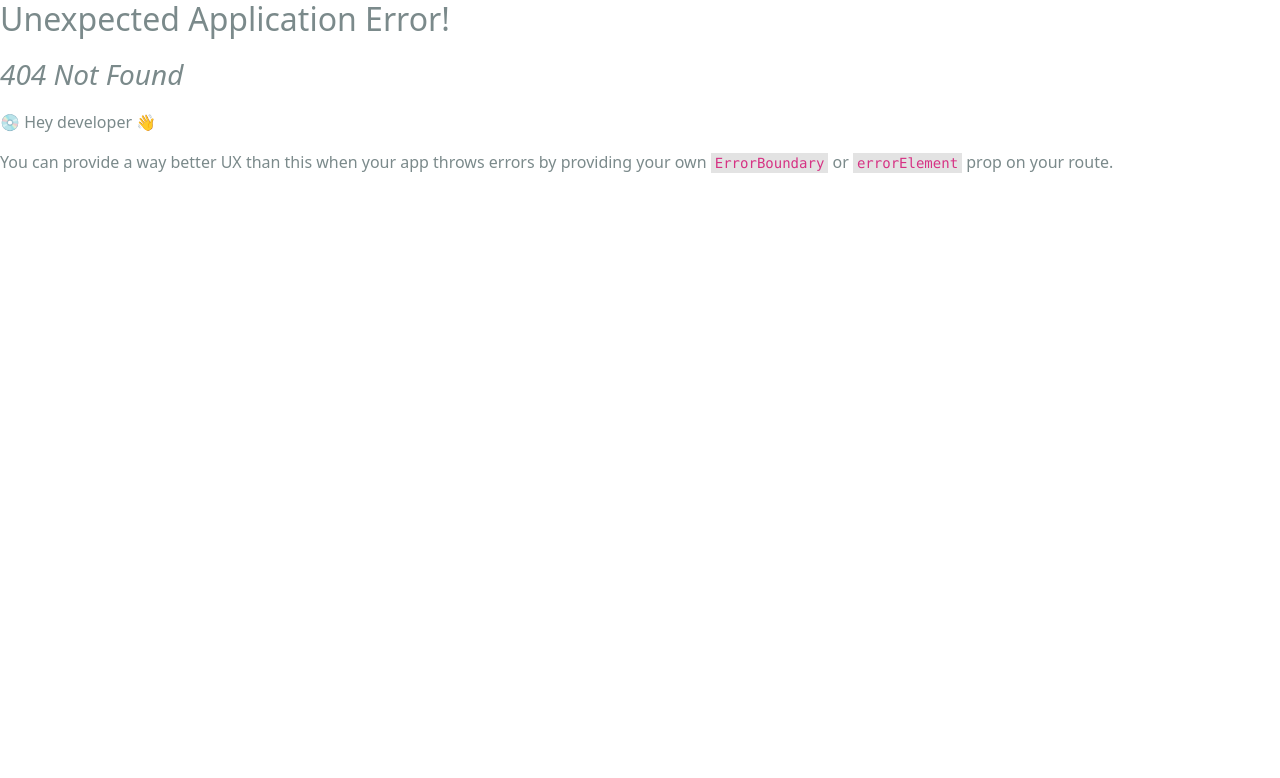
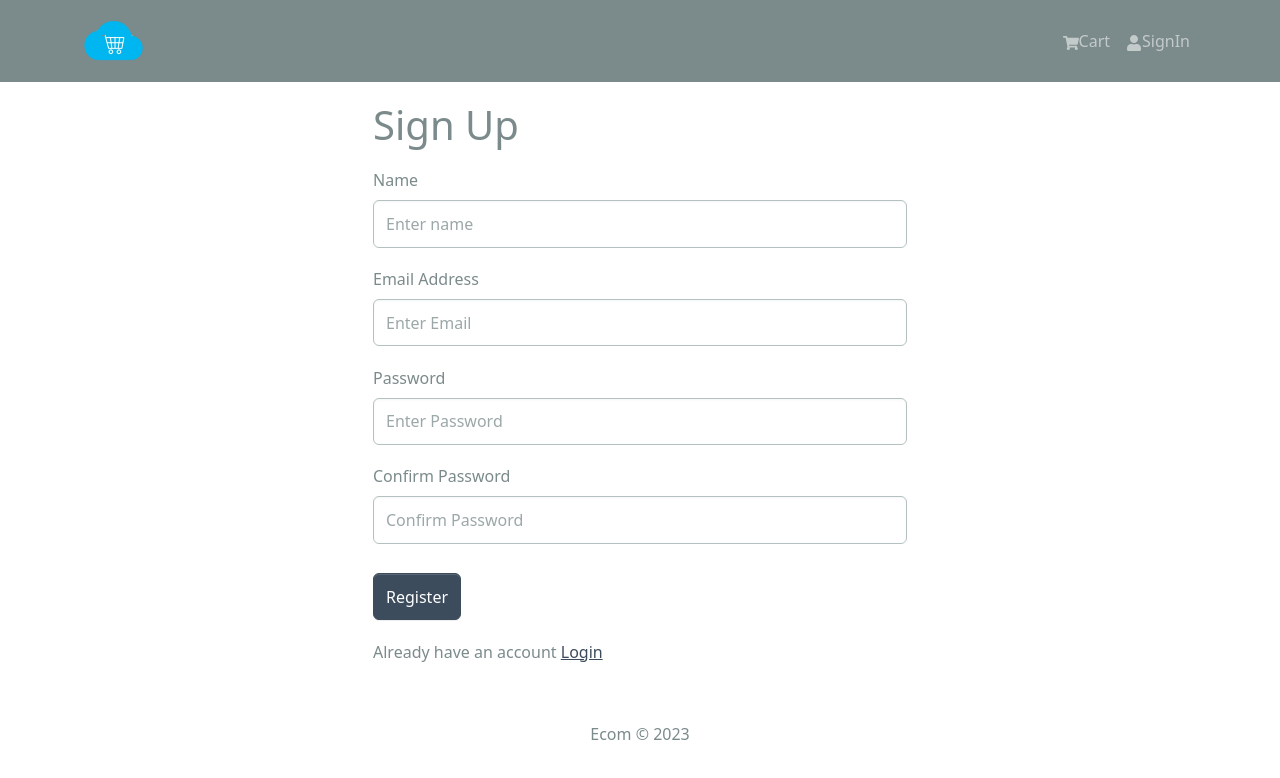
Before and after one commit to kirankumarjmeshram/Ecommerce-App, a React (Create React App) app in the folder frontend/: page /register in a window 1280 px wide. Before the commit this address had no page. Shown: the top 778 px of the page. Built offline with nearby package versions, Linux system fonts and the light colour scheme.

Commit message:
user registration done

```diff
--- a/frontend/src/index.js
+++ b/frontend/src/index.js
@@ -18,6 +18,7 @@
 import ProductScreen from "./screens/ProductScreen";
 import CartScreen from "./screens/CartScreen";
 import LoginScreen from "./screens/LoginScreen";
+import RegisterScreen from "./screens/RegisterScreen";
 
 
 //import "../node_modules/react-bootstrap/dist/react-bootstrap";
@@ -28,6 +29,7 @@
       <Route path="/product/:id" element={<ProductScreen />} />
       <Route path="/cart" element = {<CartScreen />} />
       <Route path="/login" element={<LoginScreen/>} />
+      <Route path="/register" element={<RegisterScreen/>}/>
     </Route>
   )
 )
--- a/frontend/src/screens/LoginScreen.jsx
+++ b/frontend/src/screens/RegisterScreen.jsx
@@ -4,18 +4,20 @@
 import { Form, Button, Row, Col } from "react-bootstrap";
 import FormContainer from "../components/FormContainer";
 import Loader from "../components/Loader";
-import { useLoginMutation } from "../slices/usersApiSlice";
+import { useRegisterMutation } from "../slices/usersApiSlice";
 import { setCredentials } from "../slices/authSlice";
 import { toast } from "react-toastify";
 
-const LoginScreen = () => {
+const RegisterScreen = () => {
   const [email, setEmail] = useState("");
+  const [name, setName] = useState("");
   const [password, setPassword] = useState("");
+  const[confirmPassword, setConfirmPassword] = useState("");
 
   const dispatch = useDispatch();
   const navigate = useNavigate();
 
-  const [login, { isLoading }] = useLoginMutation();
+  const [register, { isLoading }] = useRegisterMutation();
 
   const { userInfo } = useSelector((state) => state.auth); //in redux state ->  auth: { userInfo: null}
 
@@ -32,18 +34,32 @@
   const submitHandler = async (e) => {
     e.preventDefault();
     // console.log("submit");
-    try {
-      const res = await login({ email, password }).unwrap();
-      dispatch(setCredentials({ ...res }));
-      navigate(redirect);
-    } catch (err) {
-      toast.error(err?.data?.message || err.error);
+    if (password !== confirmPassword) {
+      toast.error("Password do not match");
+    } else {
+      try {
+        const res = await register({ name, email, password }).unwrap();
+        dispatch(setCredentials({ ...res }));
+        navigate(redirect);
+      } catch (err) {
+        toast.error(err?.data?.message || err.error);
+      }
     }
   };
+
   return (
     <FormContainer>
-      <h1>Sign In</h1>
+      <h1>Sign Up</h1>
       <Form onSubmit={submitHandler}>
+      <Form.Group controlId="name" className="my-3">
+          <Form.Label>Name</Form.Label>
+          <Form.Control
+            type="name"
+            placeholder="Enter name"
+            value={name}
+            onChange={(e) => setName(e.target.value)}
+          ></Form.Control>
+        </Form.Group>
         <Form.Group controlId="email" className="my-3">
           <Form.Label>Email Address</Form.Label>
           <Form.Control
@@ -62,21 +78,30 @@
             onChange={(e) => setPassword(e.target.value)}
           ></Form.Control>
         </Form.Group>
+        <Form.Group controlId="confirmPassword" className="my-3">
+          <Form.Label>Confirm Password</Form.Label>
+          <Form.Control
+            type="password"
+            placeholder="Confirm Password"
+            value={confirmPassword}
+            onChange={(e) => setConfirmPassword(e.target.value)}
+          ></Form.Control>
+        </Form.Group>
         <Button
           type="submit"
           variant="primary"
           className="mt-2"
           disabled={isLoading}
         >
-          Sign In
+          Register
         </Button>
         {isLoading && <Loader />}
       </Form>
       <Row className="py-3">
         <Col>
-          New Customer{" "}
-          <Link to={redirect ? `/redister?redirect=${redirect}` : "/register"}>
-            Register
+          Already have an account{" "}
+          <Link to={redirect ? `/login?redirect=${redirect}` : "/login"}>
+            Login
           </Link>
         </Col>
       </Row>
@@ -84,4 +109,4 @@
   );
 };
 
-export default LoginScreen;
+export default RegisterScreen;
--- a/frontend/src/slices/usersApiSlice.js
+++ b/frontend/src/slices/usersApiSlice.js
@@ -11,6 +11,13 @@
             }),
             keepUnusedDataFor: 5,
         }),
+        register: builder.mutation({
+            query:(data) =>({
+                url:`${USERS_URL}`,
+                method: 'POST',
+                body: data
+            }),
+        }),
         logout: builder.mutation({
             query: () => ({
                 url: `${USERS_URL}/logout`,
@@ -20,4 +27,4 @@
     }),
 });
 
-export const { useLoginMutation, useLogoutMutation } = userApiSlice;
+export const { useLoginMutation, useRegisterMutation, useLogoutMutation } = userApiSlice;
```
